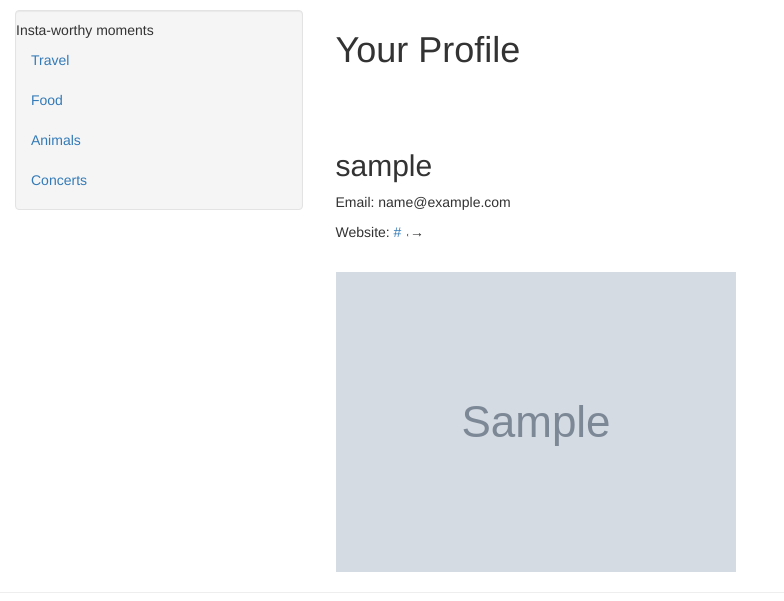
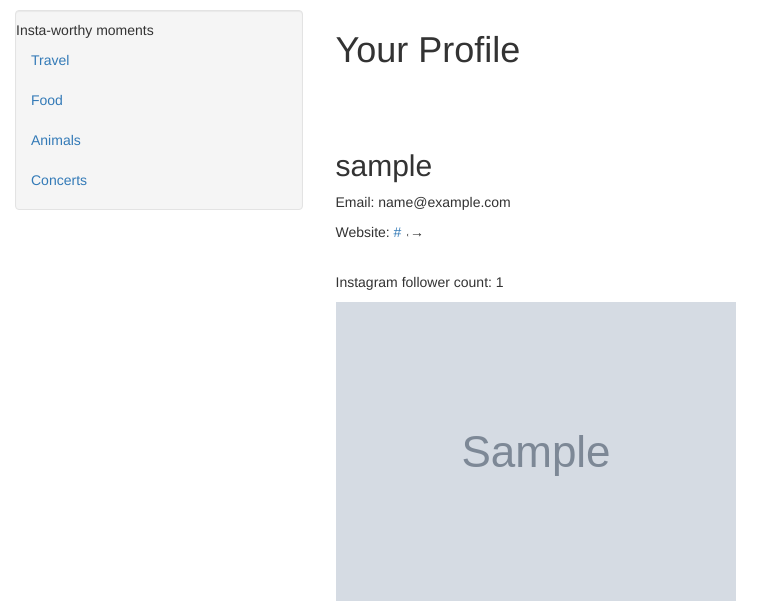
Before and after one commit to james-level/Reach--, a Django app: page /social_reach/profile/ in a window 1280 px wide. Shown: the part 50-651 px from the top of the page, without its empty margins (0-784 px from the left). Run offline with Django 3.2, Linux system fonts and the light colour scheme; a user stored in the database is signed in; data comes from the database, SQL or seed files in the repository; tables that the repository leaves empty hold one stand-in row (values such as "Sample post"); grey boxes marked "Sample" are stand-in pictures; some libraries are stand-ins or nearby versions.

Commit message:
re-renders follower count on profile

```diff
--- a/social/templates/rango/profile.html
+++ b/social/templates/rango/profile.html
@@ -10,6 +10,7 @@
 ˓→</p>
 <br/>
 {% if userprofile.picture %}
+<p>Instagram follower count: {{userprofile.instagram_followers}}</p>
 <img src="{{ userprofile.picture.url }}" />
 {% endif %}
 {% endif %}
```
